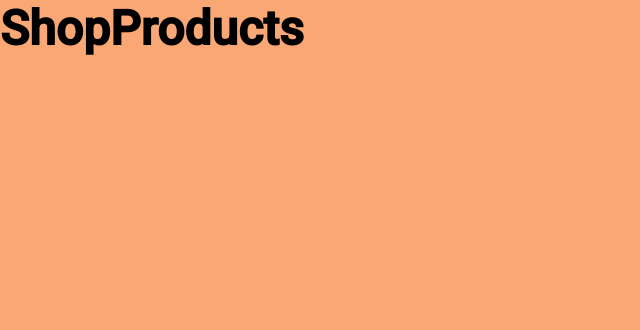
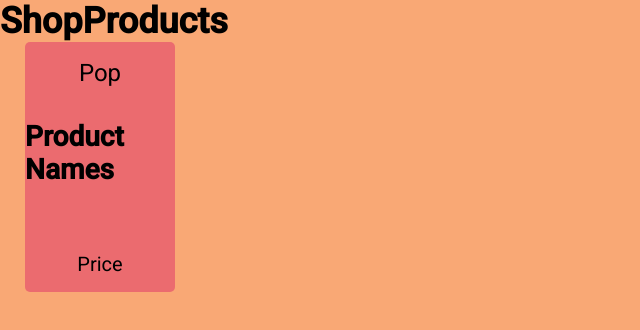
Before and after one commit to RpThiagoluiz/testsupshop, a React (Create React App) app: page / in a window 1280 px wide. Shown: the top 330 px of the page, without its empty margins (0-640 px from the left). Built offline with nearby package versions, Linux system fonts and the light colour scheme.

Commit message:
feat: component Products fixed

```diff
--- a/src/components/Products/index.tsx
+++ b/src/components/Products/index.tsx
@@ -5,9 +5,9 @@ import { Container } from "./styles";
 
 const Products = () => (
   <Container>
+    <span>Pop</span>
     <h1>Product Names</h1>
     <img src="" alt="" />
-    <p>Pop</p>
     <small>Price</small>
   </Container>
 );
--- a/src/components/Products/styles.ts
+++ b/src/components/Products/styles.ts
@@ -1,3 +1,18 @@
 import styled from "styled-components";
 
-export const Container = styled.section``;
+export const Container = styled.section`
+  width: 150px;
+  height: 250px;
+
+  margin: 0 25px 25px 25px;
+  background-color: ${({ theme }) => theme.colors.tertiary};
+
+  display: flex;
+  flex-direction: column;
+  align-items: center;
+  justify-content: space-around;
+
+  overflow: auto;
+
+  border-radius: 5px;
+`;
--- a/src/pages/shopProducts/index.tsx
+++ b/src/pages/shopProducts/index.tsx
@@ -1,9 +1,13 @@
+//Components
+import Products from "../../components/Products";
+
 //Styles
 import { Container } from "./styles";
 
 const ShopProducts = () => (
   <Container>
     <h1>ShopProducts</h1>
+    <Products />
   </Container>
 );
 export default ShopProducts;
--- a/src/styles/GlobalStyles.ts
+++ b/src/styles/GlobalStyles.ts
@@ -9,7 +9,7 @@ export default createGlobalStyle`
 
   html,body, #root {
     height: 100%;
-    font-size: 32px;
+    font-size: 24px;
   }
 
   *,button,input {
```
